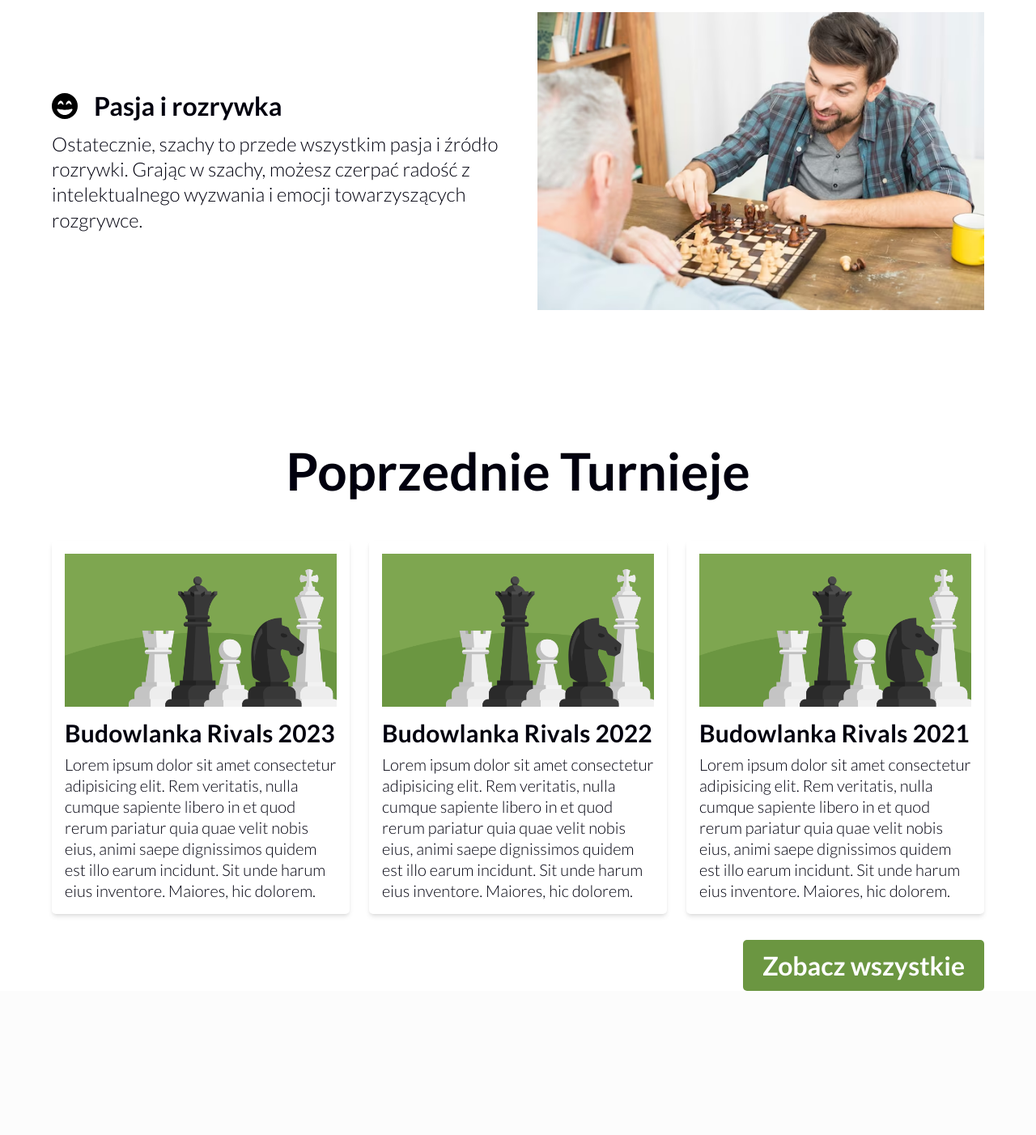
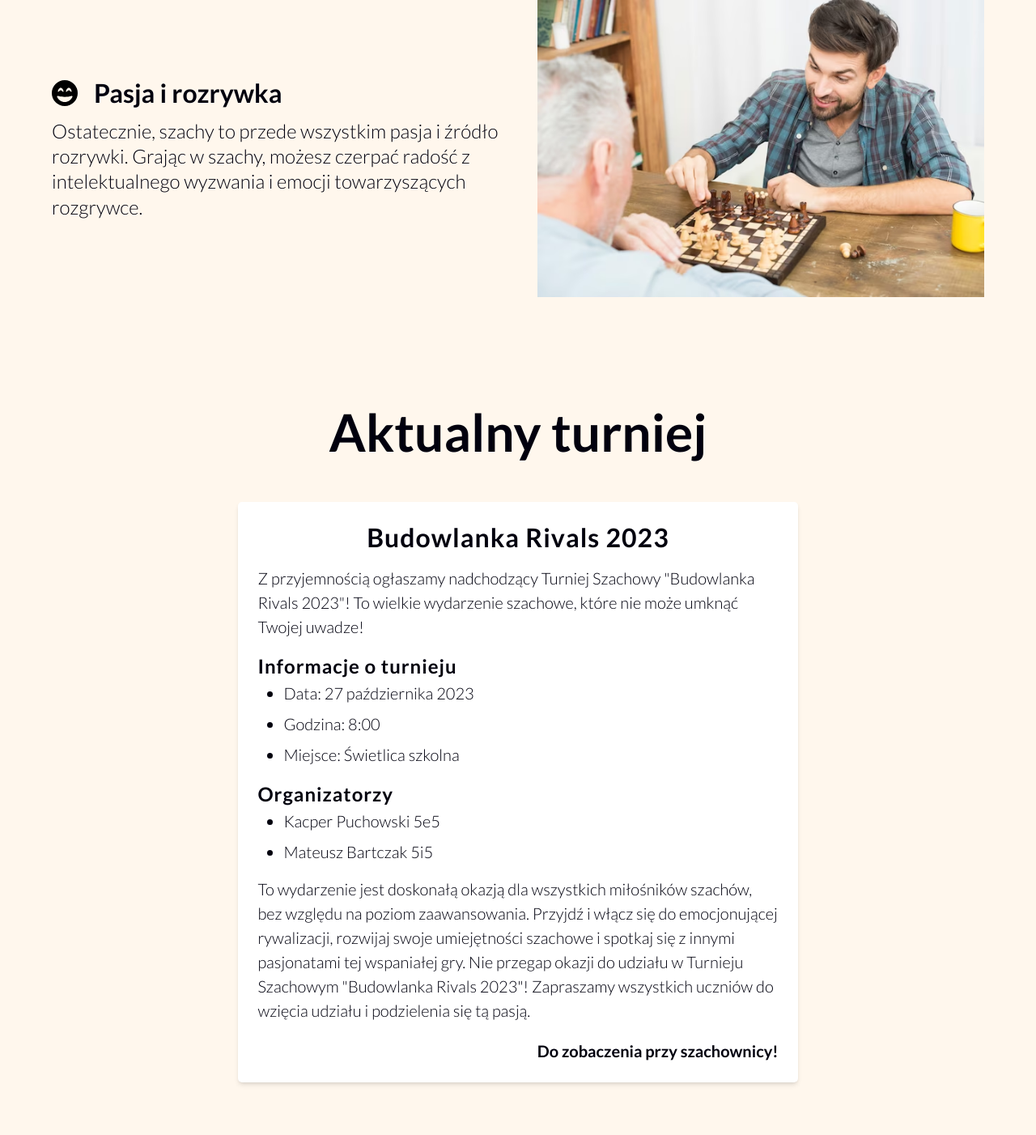
Before and after one commit to Zacharay/chessTournamentPage, a PHP site: page / in a window 1280 px wide. Shown: the part 1816-3218 px from the top of the page at 81% size. Before the commit the page ends 3040 px from the top, so only its background shows below. Run offline with PHP 8.4, Linux system fonts and the light colour scheme.

Commit message:
aktualny turniej i galeria

```diff
--- a/index.html
+++ b/index.html
@@ -53,10 +53,39 @@
             </div>
         </div>
     </section>
-    <section class="previous__section">
+    <section class="container">
+        <h1 class="heading__primary">Aktualny turniej</h1>
+        <div class="current__container">
+            <!-- <h2 class="current__title">Brak informacji o następnym turnieju</h2>  -->
+            <h2 class="current__title">Budowlanka Rivals 2023</h2>
+            <div class="current__description">
+                Z przyjemnością ogłaszamy nadchodzący Turniej Szachowy "Budowlanka Rivals 2023"! To wielkie wydarzenie szachowe, które nie może umknąć Twojej uwadze!
+                <h4 class="current__description__heading">Informacje o turnieju</h4>
+                <ul>
+                    <li>Data: 27 października 2023</li>
+                    <li>Godzina: 8:00</li>
+                    <li>Miejsce: Świetlica szkolna</li>
+                </ul>
+
+                <h4 class="current__description__heading">Organizatorzy</h4>
+                <ul>
+                    <li>Kacper Puchowski 5e5</li>
+                    <li>Mateusz Bartczak 5i5</li>
+                </ul>
+                To wydarzenie jest doskonałą okazją dla wszystkich miłośników szachów, bez względu na poziom zaawansowania. Przyjdź i włącz się do emocjonującej rywalizacji, rozwijaj swoje umiejętności szachowe i spotkaj się z innymi pasjonatami tej wspaniałej gry.
+                Nie przegap okazji do udziału w Turnieju Szachowym "Budowlanka Rivals 2023"! Zapraszamy wszystkich uczniów do wzięcia udziału i podzielenia się tą pasją.
+
+                <h4 class="current__ending__message">
+                    Do zobaczenia przy szachownicy!
+                </h4>
+
+
+            </div>
+        </div>
+    </section>
+    <section class="previous__section container">
         <h1 class="heading__primary">Poprzednie Turnieje</h1>
-        <div class="container">
-            <div class="previous__container">
+        <div class="previous__container">
                 <a class="previous__element previous__element__hide" href="#">
                     <img src="img/placeholder_img.png" />
                     <h1 class="previous__title">Budowlanka Rivals 2023</h1>
@@ -78,11 +107,11 @@
                         Lorem ipsum dolor sit amet consectetur adipisicing elit. Rem veritatis, nulla cumque sapiente libero in et quod rerum pariatur quia quae velit nobis eius, animi saepe dignissimos quidem est illo earum incidunt. Sit unde harum eius inventore. Maiores, hic dolorem.
                     </p>
                 </a>
-            </div>
-
-            <a href="tournaments.html" class="previous__link">Zobacz wszystkie </a>
         </div>
-
+        <a href="tournaments.html" class="previous__link">Zobacz wszystkie </a>
+    </section>
+    <section class="container">
+        <h1 class="heading__primary">Galeria</h1>
     </section>
     <script src="scripts/animate.js"></script>
 </body>
--- a/style.css
+++ b/style.css
@@ -11,6 +11,7 @@ a:link,a:visited{
 body{
     font-family: 'Lato', sans-serif;
     color:rgb(1, 0, 14);
+    background-color: rgb(255 247 237);
 }
 header{
     background-color:#111;
@@ -19,7 +20,7 @@ html{
     font-size:62.5%;
 }
 section {
-    padding:8rem 0rem;
+    padding:6.4rem 0rem;
 }
 
 img{
@@ -31,9 +32,11 @@ img{
     text-align: center;
     margin-bottom:4.8rem;
 }
+
 .container{
     max-width: 128rem;
-    padding:0 6.4rem;
+    padding-left:6.4rem;
+    padding-right:6.4rem;
     margin:0 auto;
 }
 /*------------*/
@@ -90,6 +93,8 @@ img{
         opacity: 1;
     }
 }
+
+
 /*------------*/
 /*SKILLS SECTION*/
 /*------------*/
@@ -136,6 +141,50 @@ img{
     gap:6.4rem;
 }
 /*------------*/
+/*current tournament SECTION*/
+/*------------*/
+.current__container{
+    box-shadow: 0 4px 6px -1px rgb(0 0 0 / 0.1), 0 2px 4px -2px rgb(0 0 0 / 0.1);
+
+    width:60%;
+    margin:0 auto;
+    padding:2.4rem;
+    background-color: white;
+    border-radius:5px;
+
+
+}
+.current__title{
+    font-size:3.2rem;
+    text-align: center;
+    letter-spacing: 1px;
+}
+.current__description{
+    font-size:2rem;
+    margin-top:1.6rem;
+    line-height: 1.5;
+}
+.current__description__heading{
+    margin-top:1.6rem;
+    font-size:2.4rem;
+    letter-spacing: 1px;
+}
+.current__description ul{
+    display:flex;
+    flex-direction: column;
+    gap:0.8rem;
+    margin-bottom:1.6rem;
+}
+.current__description ul li{
+    font-size:2rem !important;
+    margin-left:3.2rem;
+}
+.current__ending__message{
+    margin-top:2rem;
+    font-weight: bold;
+    text-align: end;
+}
+/*------------*/
 /*Previous tournaments SECTION*/
 /*------------*/
 .previous__container{
@@ -150,6 +199,7 @@ img{
     box-shadow: 0 4px 6px -1px rgb(0 0 0 / 0.1), 0 2px 4px -2px rgb(0 0 0 / 0.1);
     cursor: pointer;
     transition: all  0.4s;
+    background-color: white;
 }
 .previous__title{
     font-size:3rem;
```
